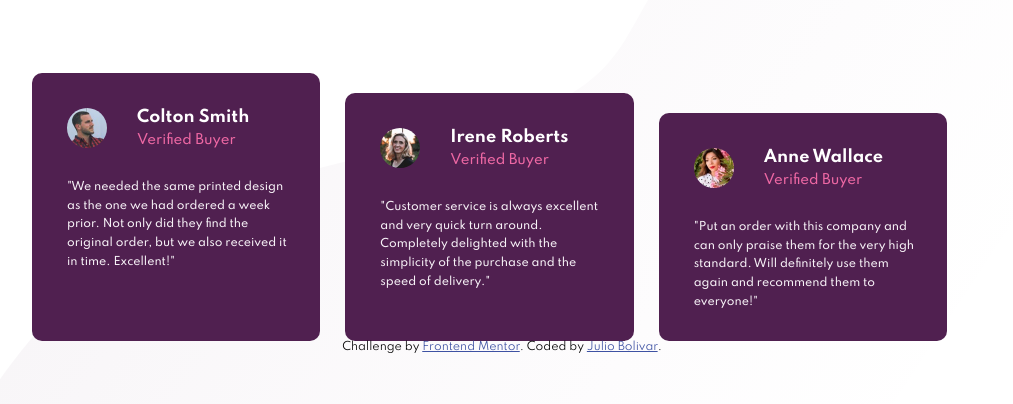
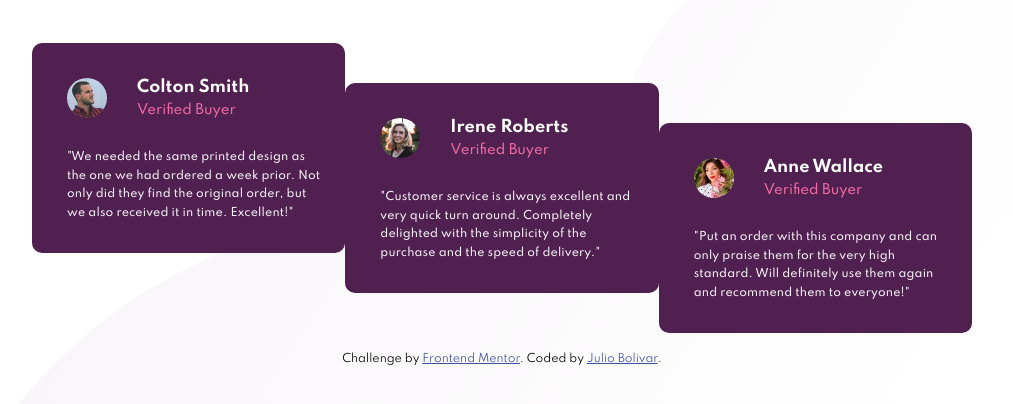
Before and after one commit to Juliorbc/Social-proof-section, a plain HTML site: page index.html in a window 1280 px wide. Shown: the part 328-732 px from the top of the page, without its empty margins (138-1151 px from the left). Drawn offline with Linux system fonts and the light colour scheme.

Commit message:
Modificaciones finales del css

```diff
--- a/estilos.css
+++ b/estilos.css
@@ -7,11 +7,11 @@
 }
 
 .mt40 {
-    margin-top: 20px;
+    margin-top: 40px;
 }
 
 .mt80 {
-    margin-top: 40px;
+    margin-top: 80px;
 }
 
 * {
@@ -29,11 +29,11 @@ body {
     background: hsl(0, 0%, 100%);
     background-image: url(images/bg-pattern-bottom-desktop.svg), url(images/bg-pattern-top-desktop.svg);
     background-repeat: no-repeat;
-    background-position: 100px 100px, -60px 0;
+    background-position: 100px 150px, -60px 0;
 }
 
 .contenedor {
-    padding-top: 130px;
+    padding-top: 100px;
     padding-left: 170px;
     padding-right: 170px;
 }
@@ -102,14 +102,15 @@ body {
 
 .section2__profiles {
     display: flex;
+    justify-content: space-between;
+    margin-bottom: 20px;
+    align-items: flex-start;
 }
 
 .section2__profile {
-    width: 300px;
-    margin-right: 25px;
+    width: 260px;
     border-radius: 10px;
     background: hsl(300, 43%, 22%);
-    overflow: hidden;
     padding-left: 35px;
     padding-top: 35px;
     padding-bottom: 30px;
@@ -146,6 +147,7 @@ body {
     padding-top: 30px;
     font-size: 11px;
     line-height: 1.7;
+    letter-spacing: 0.014em;
 
 
 }
```
